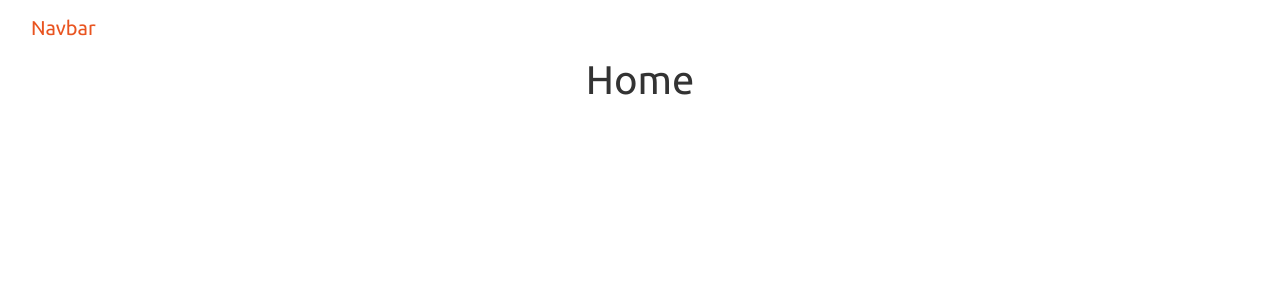
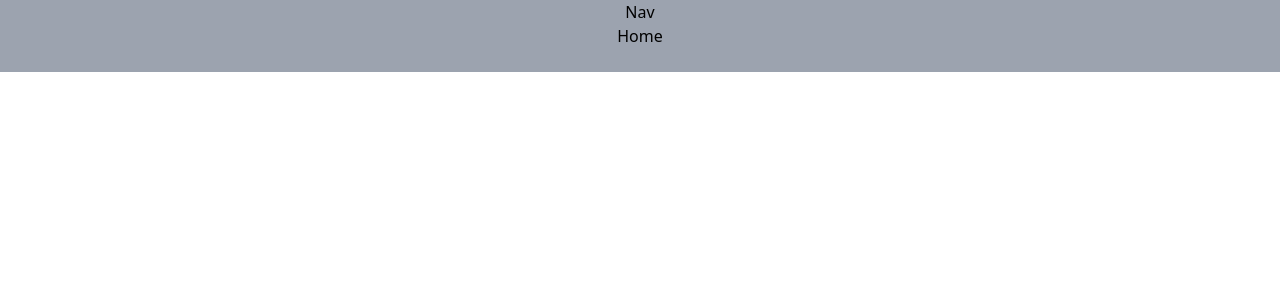
Before and after one commit to angelog05/pokedexcard, a Next.js app: page / in a window 1280 px wide. Shown: the top 300 px of the page. Built offline with nearby package versions, Linux system fonts and the light colour scheme.

Commit message:
added Tailwind configuration and created src folder

```diff
--- a/components/nav/index.js
+++ /dev/null
@@ -1,26 +0,0 @@
-import Link from 'next/Link'
-
-const Nav = () => {
-    return (
-        <nav className="navbar navbar-expand-lg">
-        <div className="container-fluid">
-          <a className="navbar-brand" href="#">Navbar</a>
-          <button className="navbar-toggler" type="button" data-bs-toggle="collapse" data-bs-target="#navbarNav" aria-controls="navbarNav" aria-expanded="false" aria-label="Toggle navigation">
-            <span className="navbar-toggler-icon" />
-          </button>
-          <div className="collapse navbar-collapse" id="navbarNav">
-            <ul className="navbar-nav">
-              <li className="nav-item">
-                <a className="nav-link active" aria-current="page" href="#">Home</a>
-              </li>
-              <li className="nav-item">
-                <a className="nav-link" href="#">Features</a>
-              </li>
-            </ul>
-          </div>
-        </div>
-      </nav>
-    )
-}
-
-export default Nav;
--- a/components/layout/index.js
+++ b/src/components/layout/index.js
@@ -12,17 +12,9 @@ const Layout = (props) => {
   }, []);
 
   return (
-    <div>
-      <Head>
-        <link
-          rel="stylesheet"
-          href="https://cdn.jsdelivr.net/npm/bootswatch@4.5.2/dist/united/bootstrap.min.css"
-        />
-      </Head>
+    <div className="pl-3 pr-3 pb-6 bg-primary-400">
       <Nav />
-      <div className="main-content container d-flex justify-content-center">
-        {props.children}
-      </div>
+      <div className="flex justify-center">{props.children}</div>
     </div>
   );
 };
--- /dev/null
+++ b/src/components/nav/index.js
@@ -0,0 +1,9 @@
+import Link from 'next/Link'
+
+const Nav = () => {
+    return (
+        <div className="flex items-center justify-center">Nav</div>
+    )
+}
+
+export default Nav;
--- /dev/null
+++ b/src/functions/fetch.js
@@ -0,0 +1,3 @@
+//import useSWR from 'swr';
+
+//const fetcher = (...args) => fetch(...args).then(res => res.json())
--- a/pages/pokemon/[id].js
+++ b/src/pages/pokemon/[id].js
@@ -1,7 +1,6 @@
 import Layout from "../../components/layout";
 import Head from "next/head";
 import fetch from "isomorphic-fetch";
-
 
 const Pokemon = ({ pokemon }) => {
   return (
@@ -10,10 +9,10 @@ const Pokemon = ({ pokemon }) => {
         <title>{pokemon.name.toUpperCase()}</title>
       </Head>
       <Layout>
-        <div className="text-center">
+        <section className="md:flex bg-slate-100 rounded-xl" style={{ border: ''}}>
           <h1>{pokemon.name.toUpperCase()}</h1>
           <img src={`${pokemon.sprites.other.home.front_default}`} />
-        </div>
+        </section>
       </Layout>
     </div>
   );
--- a/tailwind.config.js
+++ b/tailwind.config.js
@@ -1,4 +1,5 @@
 /** @type {import('tailwindcss').Config} */
+
 module.exports = {
   content: [
     "./app/**/*.{js,ts,jsx,tsx}",
@@ -9,7 +10,60 @@ module.exports = {
     "./src/**/*.{js,ts,jsx,tsx}",
   ],
   theme: {
-    extend: {},
+    fontFamily: {
+      display: ["IBM Plex Mono", "Menlo", "monospace"],
+      body: ["IBM Plex Mono", "Menlo", "monospace"],
+    },
+    colors: {
+      primary: {
+        50: "#f9fafb",
+        100: "#f3f4f6",
+        200: "#e5e7eb",
+        300: "#d1d5db",
+        400: "#9ca3af",
+        500: "#6b7280",
+        600: "#4b5563",
+        700: "#374151",
+        800: "#1f2937",
+        900: "#111827",
+      },
+      calipso: {
+        50: "#f0fdfa",
+        100: "#ccfbf1",
+        200: "#99f6e4",
+        300: "#5eead4",
+        400: "#2dd4bf",
+        500: "#14b8a6",
+        600: "#0d9488",
+        700: "#0f766e",
+        800: "#115e59",
+        900: "#134e4a",
+      },
+      red: {
+        50: "#fff0f0",
+        100: "#ffdddd",
+        200: "#ffc1c1",
+        300: "#ff9595",
+        400: "#ff5959",
+        500: "#ff2525",
+        600: "#fd0d0d",
+        700: "#d50000",
+        800: "#b00404",
+        900: "#910b0b",
+      },
+      blue: {
+        50: "#f1f4ff",
+        100: "#e5eaff",
+        200: "#ced6ff",
+        300: "#a6b2ff",
+        400: "#7480ff",
+        500: "#3d43ff",
+        600: "#1b16ff",
+        700: "#110dfd",
+        800: "#0603d4",
+        900: "#0805ad",
+      },
+    },
   },
   plugins: [],
-}
+};
```
Also changed, not shown: src/pages/_app.js (renamed from pages/_app.js), src/pages/about.js (renamed from pages/about.js), src/pages/index.js (renamed from pages/index.js), src/styles/globals.css (renamed from styles/globals.css), 1 other file (tests, documents, lock files or other folders).
